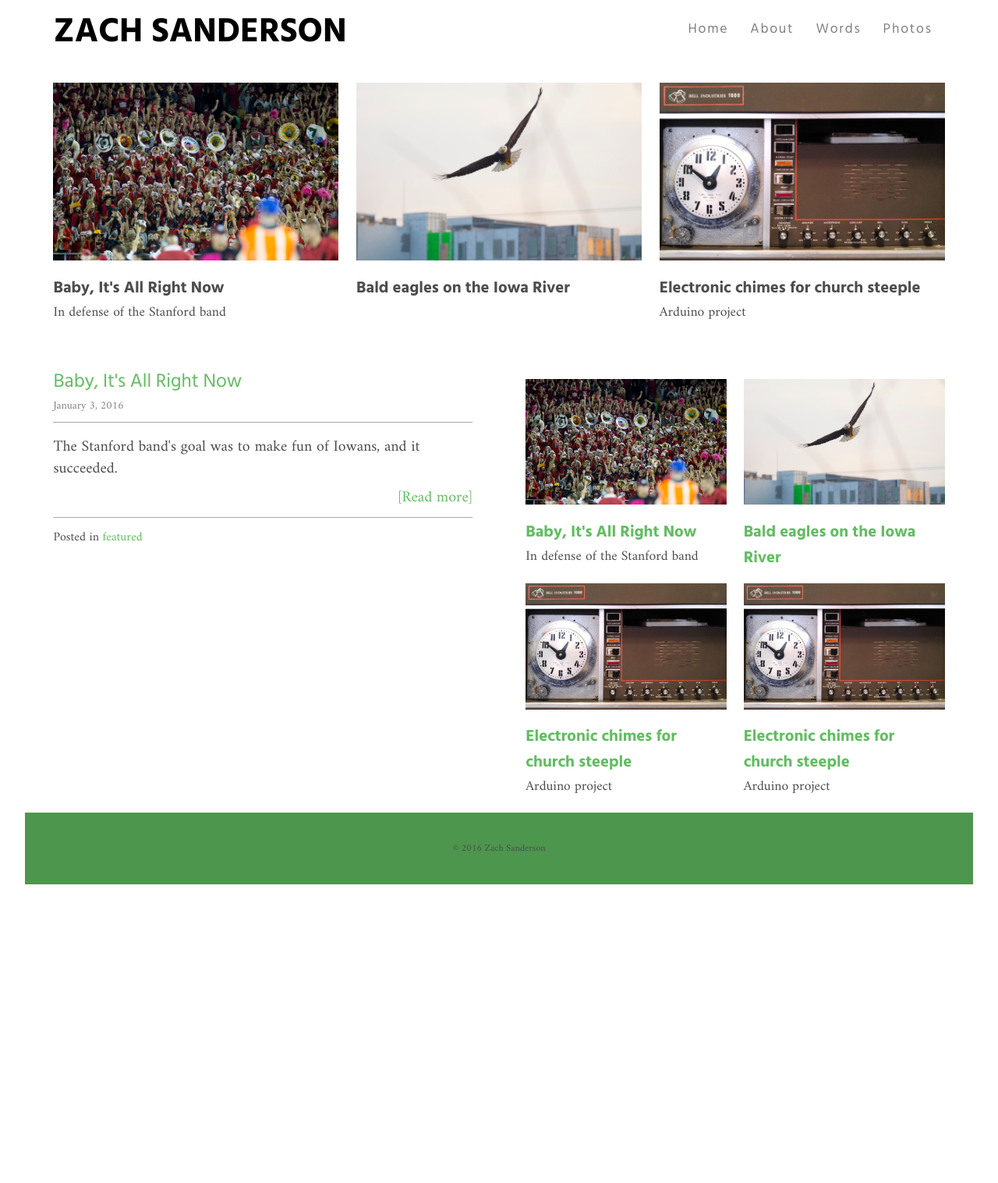
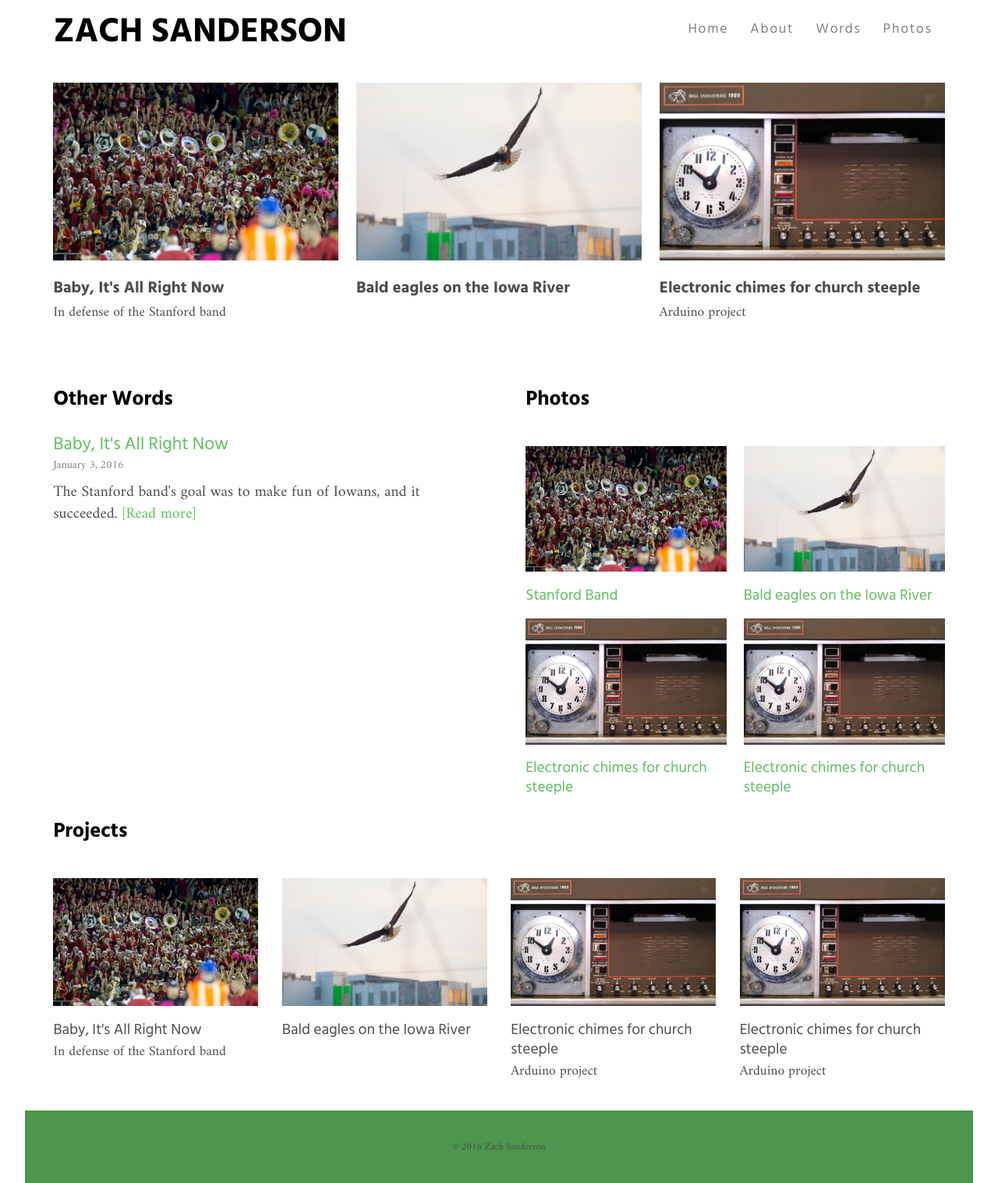
Before and after one commit to zachsanderson/words, a Jekyll site: the page built from index.html, in a window 1280 px wide. Shown: the whole page at 78% size. Built offline with Jekyll 4.4.1, drawn with Linux system fonts in a browser that asks for light colours; the list of posts is cut into pages by our own code; before the commit the page ends 1134 px from its top, so only the background shows below that.

Commit message:
Completed wireframe of homepage

```diff
--- a/css/main.css
+++ b/css/main.css
@@ -417,7 +417,7 @@ article h2 {
 }
 article h3 {
 	font-weight: 400;
-	font-size: 1.4em;
+	font-size: 1.3em;
 	color: #61BD61;
 	margin-bottom: 0;
 }
@@ -431,7 +431,7 @@ article time {
 	margin-bottom: 0;
 }
 a.more {
-	display: block;
+	/*display: block;*/
 	text-align: right;
 }
 a.more:before {
@@ -555,6 +555,10 @@ dd {
 .photofeed li {
     flex: 0 1 48%;
 }
+.photofeed h3 {
+	font-weight: 400;
+	font-size: 1.1em;
+}
 .postsandphotos {
     display: flex;
     justify-content: space-between;
@@ -569,8 +573,40 @@ dd {
 }
 .postsandphotos h3 {
     margin: 0;
+    line-height: 1.3em;
 }
-
+.postsandphotos article header {
+	border-bottom: 0;
+	margin-bottom: 0;
+}
+.projects {
+	padding: 0 3%;
+}
+.projectlinks {
+	list-style: none;
+	padding-left: 0;
+	display: flex;
+	flex-wrap: wrap;
+	justify-content: space-between;
+}
+.projectlinks li {
+	flex: 0 1 23%;
+}
+.projectlinks a {
+    text-decoration: none;
+    color: #4d4d4d;
+}
+.projectlinks h3 {
+	font-weight: 400;
+	font-size: 1.1em;
+}
+.projectlinks a:hover h3, a:hover p {
+    color: #61BD61;
+}
+.projectlinks li a h3 {
+	margin: 0;
+	line-height: 1.3em;
+}
 /* --------------------------------------------------
    archive styles
 -----------------------------------------------------*/
@@ -703,7 +739,21 @@ aside li {
 
 .featuredlinks li {
     flex: 0 1 auto;
-    border-bottom: 1px solid #aaa;
+    /*border-bottom: 1px solid #aaa;   */
+}
+.postsandphotos {
+	flex-wrap: wrap;
+}
+.postsandphotos section {
+    flex: 0 1 auto;
+    margin-bottom: 2em;
+}
+.projectlinks {
+	flex-wrap: wrap;
+}
+.projectlinks li {
+	flex: 0 1 48%;
+	padding: 0;
 }
 /* --------------------------------------------------
    top navigation styles
--- a/index.html
+++ b/index.html
@@ -29,6 +29,7 @@ layout: default
 </section>
 <div class="postsandphotos">
 <section class="posts">
+  <h2>Other Words</h2>
   {% for post in paginator.posts limit:4 %}
  <article role="article" itemscope itemtype="http://schema.org/BlogPosting">
         <header>
@@ -38,9 +39,6 @@ layout: default
                 {{post.date | date:"%B %-d, %Y"}}</time>
         </header>
         <p>{{post.summary | strip_html}} <a href="{{site.baseurl}}{{post.url}}" title="read more" class="more">Read more</a></p>
-        <footer>
-        <p>Posted in {% for tag in post.tags %}<a href="{{site.baseurl}}/tags/index.html#{{tag | cgi_escape}}" title="Posts tagged {{tag}}" rel="tag">{{tag}}</a>{% unless forloop.last %},{% endunless %} {% endfor %}</p>
-        </footer>
     </article>
     {% endfor %}
     <div class="pagination">
@@ -57,7 +55,38 @@ layout: default
     </div>
 </section>
 <section class="photos">
+  <h2>Photos</h2>
   <ul class="photofeed">
+    <li>
+      <a href="">
+        <img src="images/stanfordband-1600.jpg" alt="Stanford band" />
+        <h3>Stanford Band</h3>
+      </a>
+    </li>
+    <li>
+      <a href="">
+        <img src="images/baldeagle-1600.jpg" alt="Bald eagle" />
+        <h3>Bald eagles on the Iowa River</h3>
+      </a>
+    </li>
+    <li>
+      <a href="">
+        <img src="images/chimes-1600.jpg" alt="Chimes" />
+        <h3>Electronic chimes for church steeple</h3>
+      </a>
+    </li>
+    <li>
+      <a href="">
+        <img src="images/chimes-1600.jpg" alt="Chimes" />
+        <h3>Electronic chimes for church steeple</h3>
+      </a>
+    </li>
+  </ul>
+</section>
+</div>
+<section class="projects">
+  <h2>Projects</h2>
+  <ul class="projectlinks">
     <li>
       <a href="">
         <img src="images/stanfordband-1600.jpg" alt="Stanford band" />
@@ -87,7 +116,4 @@ layout: default
     </li>
   </ul>
 </section>
-</div>
-<section class="projects">
-</section>
 </main>
```
